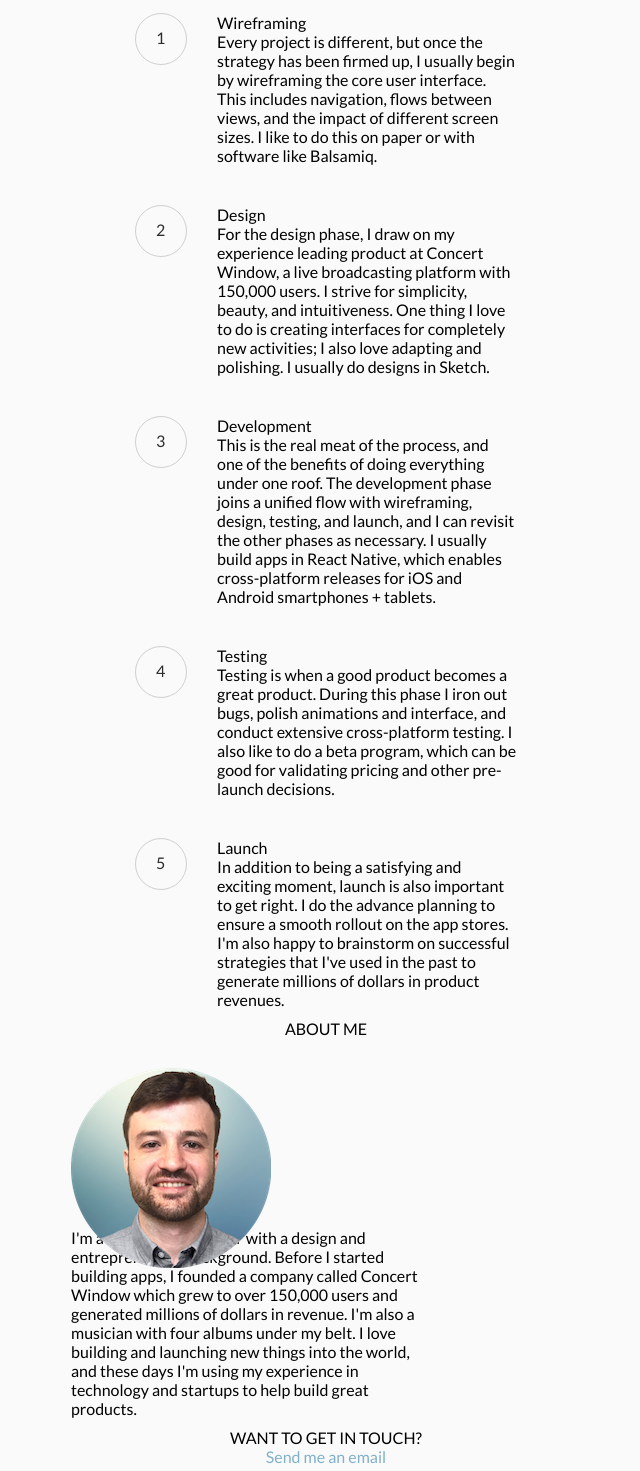
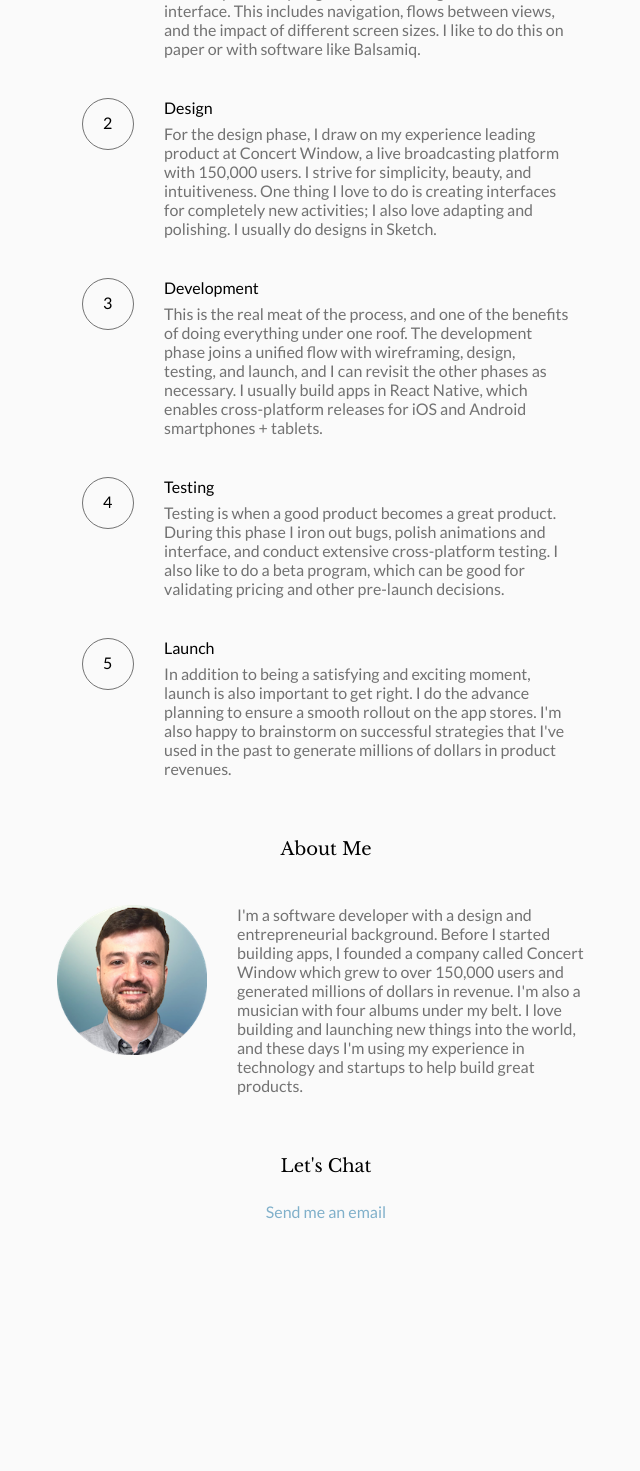
Before and after one commit to dgurns/dgurns.github.io, a React app: page /software in a window 1280 px wide. Shown: the part 1329-2800 px from the top of the page, without its empty margins (314-954 px from the left). After the commit the page ends 2680 px from the top, so only its background shows below. Built offline with nearby package versions, Linux system fonts and the light colour scheme.

Commit message:
Finish styling Software component.

```diff
--- a/src/components/Software.js
+++ b/src/components/Software.js
@@ -7,25 +7,22 @@ export default function Software() {
   return (
     <div className="software">
       <div className="software__mainDescription">
-        Hello! I{"'"}m a software developer in New York{"'"}s beautiful Hudson Valley.
+        Hello! I{"'"}m a software developer in New York{"'"}s beautiful Hudson
+        Valley.
         <br /><br />
-        I specialize in designing and building cross-platform apps, with a focus on
-        React and React Native.
+        I specialize in designing and building cross-platform apps. I often
+        work with React, Meteor, and React Native.
         <br /><br />
         Also: Founder of Concert Window and accordion player.
         <br /><br />
-        Get in touch: <br />
-        <a href="mailto:gurney.dan@gmail.com">gurney.dan@gmail.com</a>
-        <br /><br />
-        My writing: <br />
-        <a href="http://medium.com/@dgurns">medium.com/@dgurns</a>
+        Get in touch at <a href="mailto:gurney.dan@gmail.com">info@dangurney.net</a>
       </div>
 
-      <div className="software__projects">
       <div className="software__sectionTitle">
         <h2>Latest Projects</h2>
       </div>
 
+      <div className="software__projects">
         {projects.map(project => {
           return (
             <Project
@@ -41,17 +38,19 @@ export default function Software() {
         })}
       </div>
 
-      <div className="sectionTitle">
+      <div className="software__sectionTitle">
         <h2>My Process</h2>
       </div>
-      <div className="processContainer">
-        <div className="processLabel">
-          <div className="processNumber">
+
+      <div className="software__process">
+        <div className="software__processStep">
+          <div className="software__processLabel">
+            <div className="software__processNumber">
               1
             </div>
           </div>
-        <div className="processInfo">
-          <span className="bold">Wireframing</span><br />
+          <div className="software__processInfo">
+            <span className="software__processInfo--title">Wireframing</span>
             Every project is different, but once the strategy has been firmed up,
             I usually begin by wireframing the core user interface. This includes
             navigation, flows between views, and the impact of different
@@ -59,14 +58,15 @@ export default function Software() {
             like Balsamiq.
           </div>
         </div>
-      <div className="processContainer">
-        <div className="processLabel">
-          <div className="processNumber">
+
+        <div className="software__processStep">
+          <div className="software__processLabel">
+            <div className="software__processNumber">
               2
             </div>
           </div>
-        <div className="processInfo">
-          <span className="bold">Design</span><br />
+          <div className="software__processInfo">
+            <span className="software__processInfo--title">Design</span>
             For the design phase, I draw on my experience leading product at
             Concert Window, a live broadcasting platform with 150,000 users. I
             strive for simplicity, beauty, and intuitiveness. One thing I love to
@@ -74,14 +74,15 @@ export default function Software() {
             adapting and polishing. I usually do designs in Sketch.
           </div>
         </div>
-      <div className="processContainer">
-        <div className="processLabel">
-          <div className="processNumber">
+
+        <div className="software__processStep">
+          <div className="software__processLabel">
+            <div className="software__processNumber">
               3
             </div>
           </div>
-        <div className="processInfo">
-          <span className="bold">Development</span><br />
+          <div className="software__processInfo">
+            <span className="software__processInfo--title">Development</span>
             This is the real meat of the process, and one of the benefits of
             doing everything under one roof. The development phase joins a unified
             flow with wireframing, design, testing, and launch, and I can revisit
@@ -90,28 +91,30 @@ export default function Software() {
             + tablets.
           </div>
         </div>
-      <div className="processContainer">
-        <div className="processLabel">
-          <div className="processNumber">
+
+        <div className="software__processStep">
+          <div className="software__processLabel">
+            <div className="software__processNumber">
               4
             </div>
           </div>
-        <div className="processInfo">
-          <span className="bold">Testing</span><br />
+          <div className="software__processInfo">
+            <span className="software__processInfo--title">Testing</span>
             Testing is when a good product becomes a great product. During this
             phase I iron out bugs, polish animations and interface, and conduct
             extensive cross-platform testing. I also like to do a beta program,
             which can be good for validating pricing and other pre-launch decisions.
           </div>
         </div>
-      <div className="processContainer">
-        <div className="processLabel">
-          <div className="processNumber">
+
+        <div className="software__processStep">
+          <div className="software__processLabel">
+            <div className="software__processNumber">
               5
             </div>
           </div>
-        <div className="processInfo">
-          <span className="bold">Launch</span><br />
+          <div className="software__processInfo">
+            <span className="software__processInfo--title">Launch</span>
             In addition to being a satisfying and exciting moment, launch is also
             important to get right. I do the advance planning to ensure a smooth
             rollout on the app stores. I{"'"}m also happy to brainstorm on successful
@@ -119,17 +122,19 @@ export default function Software() {
             in product revenues.
           </div>
         </div>
-      <div className="sectionTitle">
-        <div className="blueDivider" />
-        <div className="title">
-          ABOUT ME
       </div>
+
+      <div className="software__sectionTitle">
+        <h2>About Me</h2>
       </div>
-      <div className="aboutMeContainer">
-        <div className="aboutMePhoto">
-          <img src="images/DanGurneyPhotoCircle.png" alt="Dan Gurney" />
-        </div>
-        <div className="aboutMeBio">
+
+      <div className="software__aboutMe">
+        <img
+          src="/public/images/DanGurneyPhotoCircle.png"
+          alt="Dan Gurney"
+          className="software__aboutMePhoto"
+        />
+        <div className="software__aboutMeBio">
           I{"'"}m a software developer with a design and entrepreneurial background. Before
           I started building apps, I founded a company called Concert Window
           which grew to over 150,000 users and generated millions of dollars in
@@ -138,14 +143,13 @@ export default function Software() {
           using my experience in technology and startups to help build great products.
         </div>
       </div>
-      <div className="sectionTitle">
-        <div className="blueDivider" />
-        <div className="title">
-          WANT TO GET IN TOUCH?
+
+      <div className="software__sectionTitle">
+        <h2>Let{"'"}s Chat</h2>
       </div>
-      </div>
-      <div className="contactMe">
-        <a href="mailto:gurney.dan@gmail.com">Send me an email</a>
+
+      <div className="software__contactMe">
+        <a href="mailto:info@dangurney.net">Send me an email</a>
       </div>
     </div>
   );
--- a/src/styles/_header.scss
+++ b/src/styles/_header.scss
@@ -2,7 +2,6 @@
   align-items: center;
   background-color: $white-color;
   border-bottom: 1px solid $light-gray-color;
-  //border-top: 2px solid $blue-color;
   display: flex;
   font-family: $baskerville-font;
   height: 140px;
@@ -14,6 +13,7 @@
 .header__content {
   display: flex;
   flex-direction: column;
+  padding-bottom: 9px;
 }
 
 .header__title {
@@ -29,7 +29,7 @@
 
 a.header__nav-item {
   color: $black-color;
-  height: 24px;
+  height: 25px;
   &:hover {
     border-bottom: 2px solid $light-gray-color;
     cursor: pointer;
--- a/src/styles/_music.scss
+++ b/src/styles/_music.scss
@@ -3,7 +3,7 @@
   flex: 1;
   flex-wrap: wrap;
   justify-content: center;
-  padding: 0px 20px 60px;
+  padding: 0px 30px 60px;
 }
 
 .music__album-cover {
@@ -16,7 +16,7 @@
   margin-right: 25px;
   width: 428px;
   @include mobile {
-    height: 100vw * .9;
+    height: 100vw * .85;
     margin-right: 0px;
     width: 100%;
   }
--- a/src/styles/_software.scss
+++ b/src/styles/_software.scss
@@ -3,13 +3,13 @@
   display: flex;
   flex: 1;
   flex-direction: column;
-  padding: 0px 20px 60px;
+  padding: 0px 30px 60px;
 }
 
 .software__mainDescription {
   color: $gray-color;
   margin-bottom: 45px;
-  max-width: 500px;
+  max-width: 488px;
   text-align: left;
   @include mobile {
     width: 100%;
@@ -23,32 +23,30 @@
   text-align: center;
   margin-bottom: 25px;
   overflow: hidden;
+  @include mobile {
+    text-align: left;
+  }
 }
 
 .software__projects {
   margin-bottom: 30px;
 }
 
-.processContainer {
+.software__process {
+  margin: 10px 0px 20px;
+}
+
+.software__processStep {
   width: auto;
-  max-width: 425px;
+  max-width: 488px;
   height: auto;
   display: block;
-  margin: 20px auto 0px auto;
-  padding: 10px 20px;
+  margin: 0px auto 20px auto;
   clear: both;
   overflow: hidden;
 }
-@media
-  screen
-  and (max-device-width: 500px)
-  and (-webkit-min-device-pixel-ratio: 1.5) {
-    .processContainer {
-      max-width: 80%;
-      margin: 40px auto 20px auto;
-    }
-}
-.processContainer .processLabel {
+
+.software__processLabel {
   width: auto;
   height: auto;
   position: relative;
@@ -56,115 +54,81 @@
   float: left;
   padding: 25px;
   margin: 0px 30px 10px 0px;
-  border: 1px solid #d0d0d0;
+  border: 1px solid $gray-color;
   border-radius: 30px;
 }
-@media
-  screen
-  and (max-device-width: 500px)
-  and (-webkit-min-device-pixel-ratio: 1.5) {
-    .processContainer .processLabel {
-      padding: 50px;
-      border-radius: 60px;
-      border: 2px solid #d0d0d0;
-    }
-}
-.processContainer .processLabel .processNumber {
+
+.software__processNumber {
   position: absolute;
   top: 14px;
   left: 20px;
-  color: #2d2d2d;
+  color: $black-color;
 }
-@media
-  screen
-  and (max-device-width: 500px)
-  and (-webkit-min-device-pixel-ratio: 1.5) {
-    .processContainer .processLabel .processNumber {
-      top: 23px;
-      left: 38px;
-    }
-}
-.processContainer .processInfo {
-  width: 300px;
-  height: auto;
+
+.software__processInfo {
+  color: $gray-color;
   display: inline-block;
   float: left;
+  height: auto;
+  margin-bottom: 20px;
   text-align: left;
+  width: 406px;
+  @include mobile {
+    width: 100%;
+  }
 }
-@media
-  screen
-  and (max-device-width: 500px)
-  and (-webkit-min-device-pixel-ratio: 1.5) {
-    .processContainer .processInfo {
-      width: 70%;
-    }
+
+.software__processInfo--title {
+  color: $black-color;
+  display: block;
+  margin-bottom: 7px;
 }
-.aboutMeContainer {
+
+.software__aboutMe {
   width: auto;
-  max-width: 550px;
+  max-width: 538px;
   height: auto;
   display: block;
-  margin: 20px auto 0px auto;
-  padding: 10px 20px;
+  margin: 20px auto 60px auto;
   clear: both;
   overflow: hidden;
+  @include mobile {
+    margin-top: 10px;
+    width: 100%;
+  }
 }
-@media
-  screen
-  and (max-device-width: 500px)
-  and (-webkit-min-device-pixel-ratio: 1.5) {
-    .aboutMeContainer {
-      max-width: 90%;
-    }
-}
-.aboutMeContainer .aboutMePhoto {
+
+.software__aboutMePhoto {
   width: 150px;
   height: 150px;
   position: relative;
   display: inline-block;
   float: left;
-  margin: 0px 20px 10px 0px;
+  margin: 0px 30px 10px 0px;
+  @include mobile {
+    margin-bottom: 20px;
+  }
 }
-@media
-  screen
-  and (max-device-width: 500px)
-  and (-webkit-min-device-pixel-ratio: 1.5) {
-    .aboutMeContainer .aboutMePhoto {
-      width: 200px;
-      height: 200px;
-      margin-right: 40px;
-    }
-}
-.aboutMeContainer .aboutMeBio {
-  width: 350px;
-  height: auto;
+
+.software__aboutMeBio {
+  color: $gray-color;
   display: inline-block;
   float: left;
+  height: auto;
   text-align: left;
+  width: 358px;
+  @include mobile {
+    width: 100%;
+  }
 }
-@media
-  screen
-  and (max-device-width: 500px)
-  and (-webkit-min-device-pixel-ratio: 1.5) {
-    .aboutMeContainer .aboutMeBio {
-      width: 70%;
-    }
-}
-.contactMe {
+
+.software__contactMe {
   width: 100%;
-  max-width: 300px;
   height: auto;
   display: block;
-  margin: 0px auto 0px auto;
-  padding: 0px 10px 70px;
+  padding-bottom: 70px;
   text-align: center;
-  overflow: hidden;
+  @include mobile {
+    text-align: left;
+  }
 }
-@media
-  screen
-  and (max-device-width: 500px)
-  and (-webkit-min-device-pixel-ratio: 1.5) {
-    .contactMe {
-      max-width: 70%;
-    }
-}
```
Also changed, not shown: src/styles/_project.scss (+5 -18 lines). Lines whose indentation alone changed are shown as unchanged.
